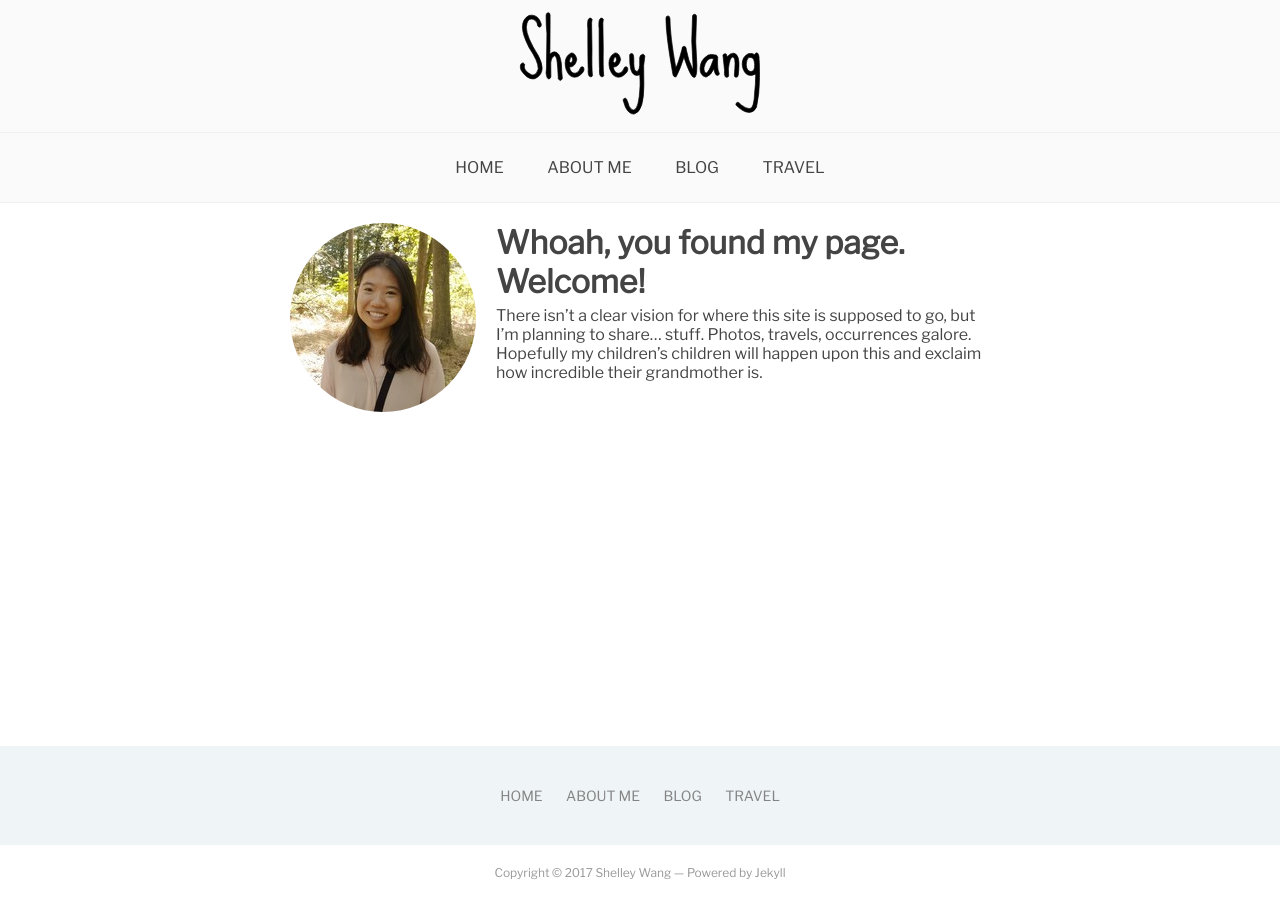
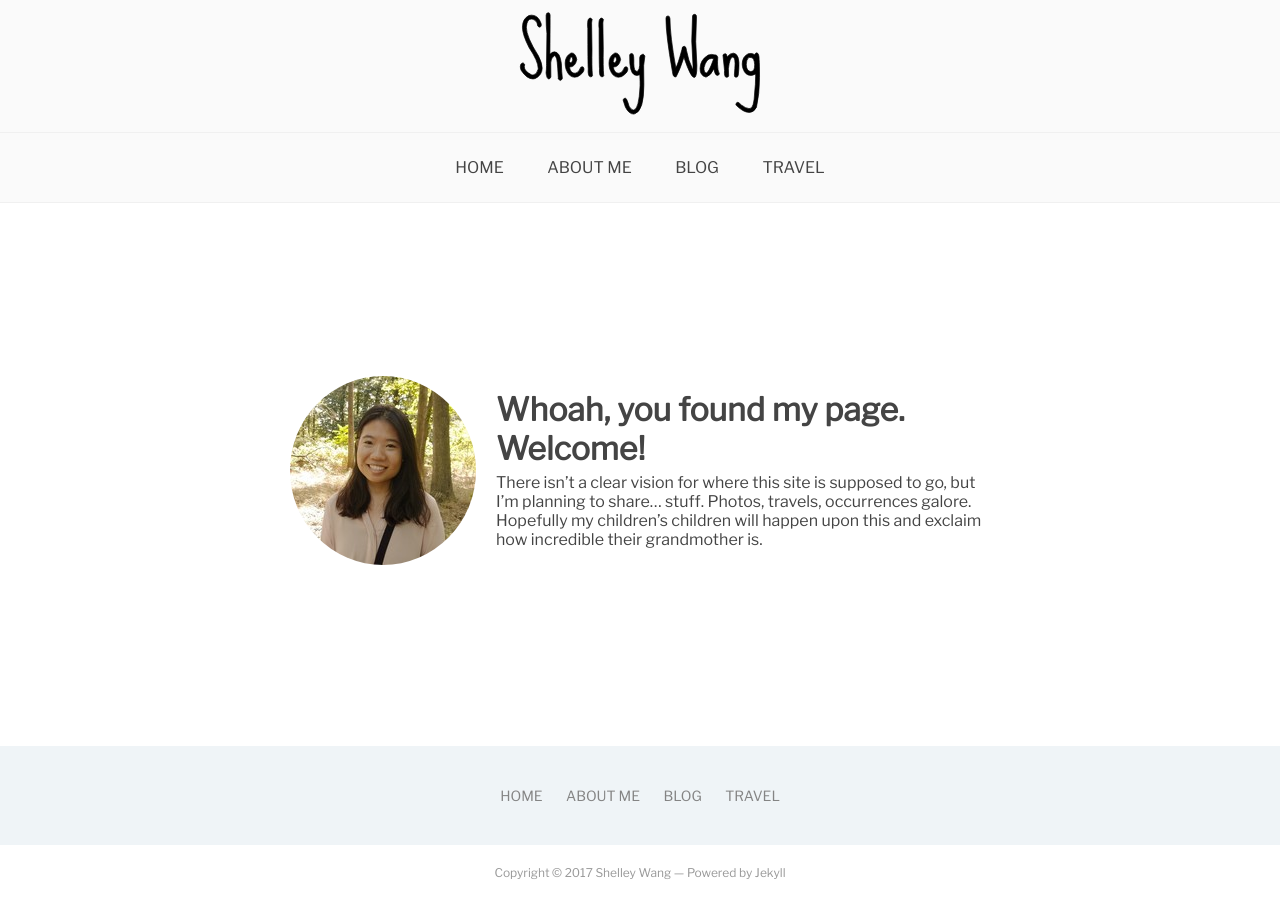
Before and after one commit to shellbellwa/shellbellwa.github.io, a Jekyll site: the page built from index.md, in a window 1280 px wide. Built offline with Jekyll 4.4.1, drawn with Linux system fonts in a browser that asks for light colours.

Commit message:
Make home content center vertically

```diff
--- a/_layouts/home.html
+++ b/_layouts/home.html
@@ -6,7 +6,7 @@
     {% include head.html %}
     {% include nav.html %}
 
-    <div class="page-content">
+    <div class="page-content home-content">
 
       <div class="home-container">
 
--- a/_sass/_layout.scss
+++ b/_sass/_layout.scss
@@ -29,6 +29,12 @@
 
 .home-container {
   display: flex;
+  align-items: center;
+}
+
+.home-content {
+  display: flex;
+  align-items: center;
 }
 
 .home-item-left {
```
